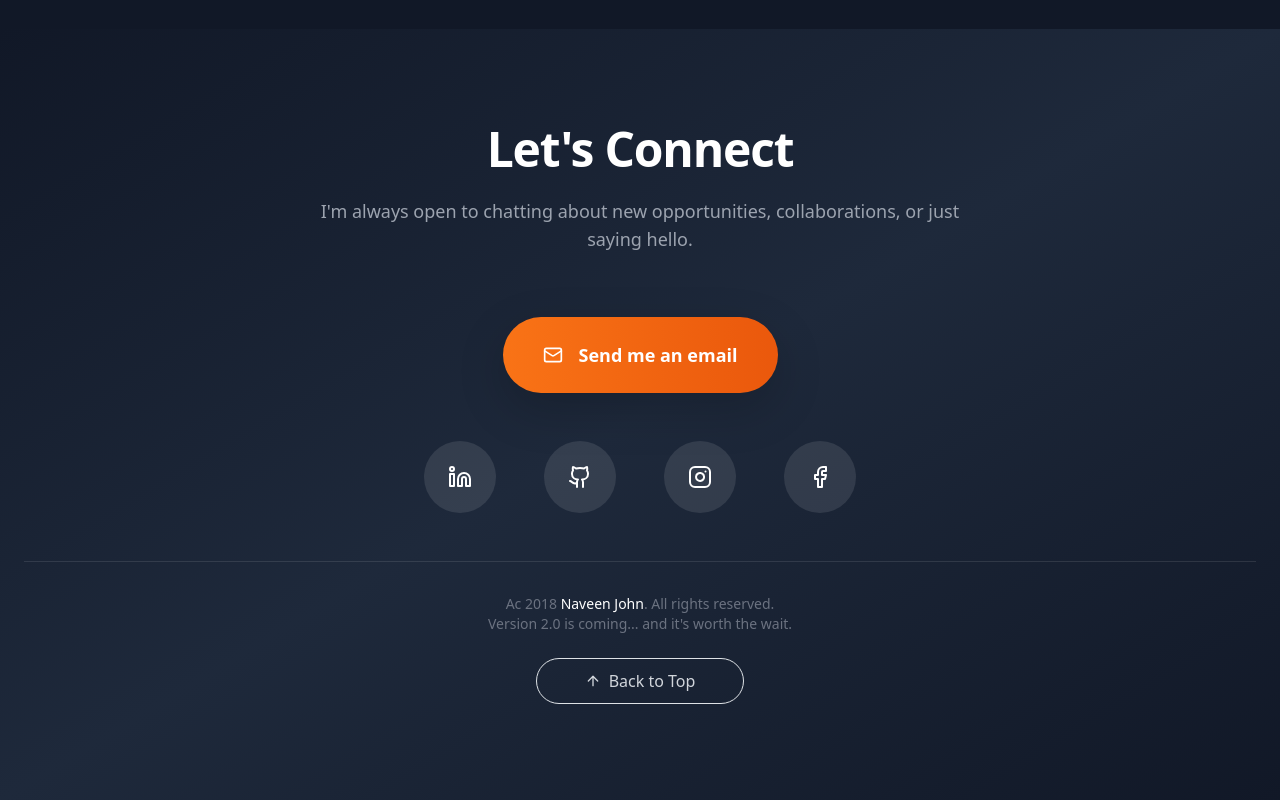
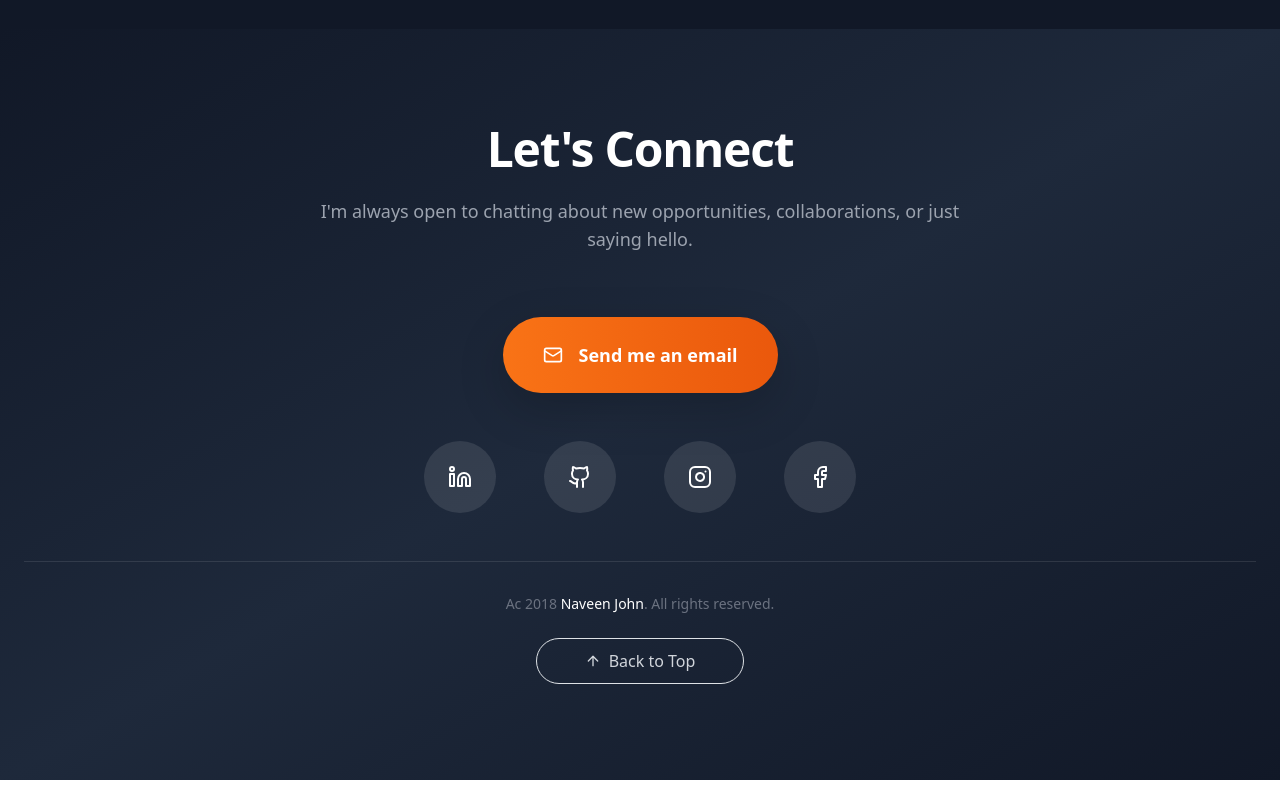
Before and after one commit to Naveen265/Portfolio-react, a React (Vite) app: page / in a window 1280 px wide. Shown: the part 2829-3629 px from the top of the page. Built offline with nearby package versions, Linux system fonts and the light colour scheme.

Commit message:
PORT-001- Removed v2 is comming

```diff
--- a/src/components/Contact.tsx
+++ b/src/components/Contact.tsx
@@ -89,7 +89,6 @@ const Contact = () => {
           <p className="text-sm text-gray-500 mb-4">
             Ac 2018 <span className="text-white font-medium">Naveen John</span>.
             All rights reserved.
-            <div>Version 2.0 is coming... and it's worth the wait.</div>
           </p>
 
           <button
```
